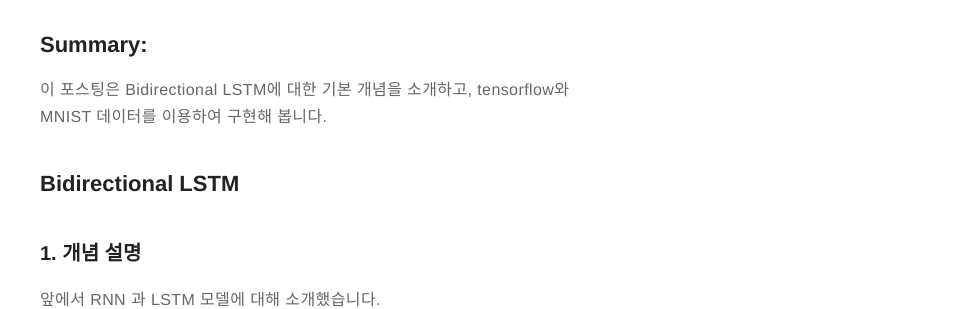
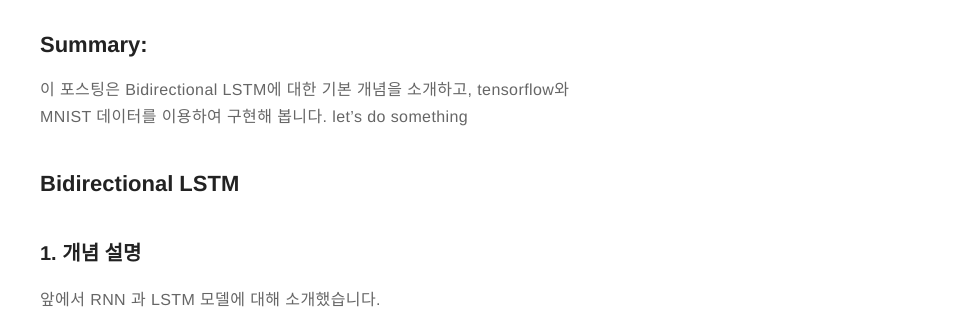
Before and after one commit to POZAlabs/pozalabs.github.io, a Jekyll site: the page built from _posts/2017-07-12-blstm.md, in a window 1280 px wide and 900 px high. Shown: the part 275-584 px from the top of the window, without its empty margins (320-1280 px from the left). Built offline with Jekyll 4.4.1, drawn with Linux system fonts in a browser that asks for light colours; comment, search, counter and statistics services are not loaded.

Commit message:
sty) test

```diff
--- a/_posts/2017-07-12-blstm.md
+++ b/_posts/2017-07-12-blstm.md
@@ -17,7 +17,7 @@ description: BLSTM summary with tensorflow
 ## Summary:
 
 이 포스팅은 Bidirectional LSTM에 대한 기본 개념을 소개하고, tensorflow와 MNIST 데이터를 이용하여 구현해 봅니다.
-
+let's do something
 
 
 ## Bidirectional LSTM
```
